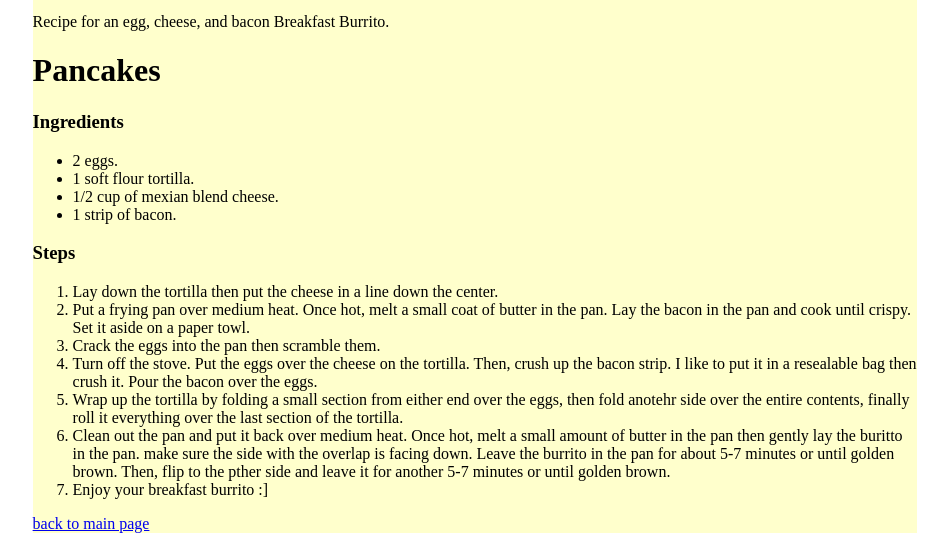
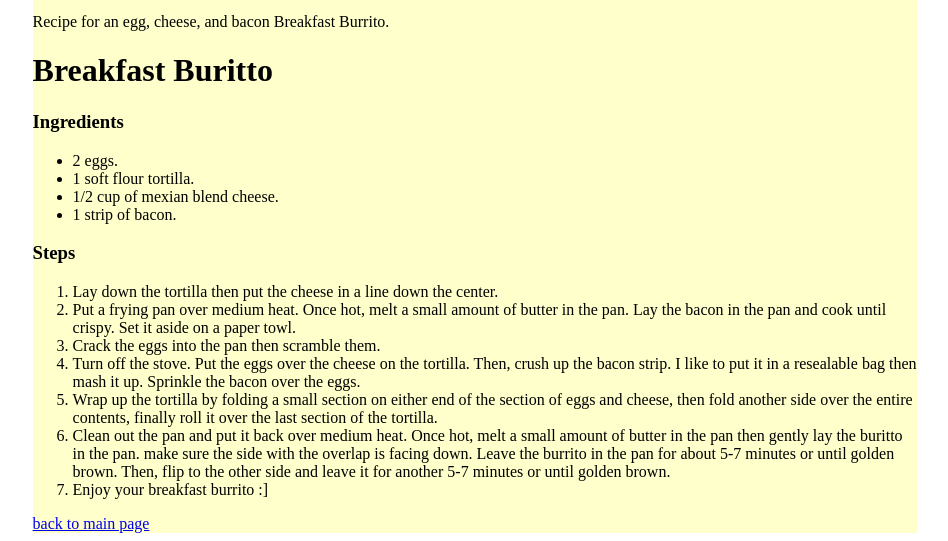
Before and after one commit to DiedToRemoval/odin-recipes, a plain HTML site: page recipes/bfastburrito.html in a window 1280 px wide. Shown: the part 311-852 px from the top of the page, without its empty margins (165-1113 px from the left). Drawn offline with Linux system fonts and the light colour scheme.

Commit message:
Fix typos and clarified instructions for recipes
Fix name of recipe on bfastburrito.html page
Fix typos in ingredients and steps on bfastburrito.html
Fix typos in ingredients and steps on pancakes.html
Clarify instructions on steps for bfastburrito.html and pancakes.html

```diff
--- a/recipes/bfastburrito.html
+++ b/recipes/bfastburrito.html
@@ -40,7 +40,7 @@
         <!-- description -->
         <p>Recipe for an egg, cheese, and bacon Breakfast Burrito.</p>
 
-        <h1>Pancakes</h1>
+        <h1>Breakfast Buritto</h1>
 
         <h3>Ingredients</h3>
         <ul>
@@ -53,11 +53,11 @@
         <h3>Steps</h3>
         <ol>
             <li>Lay down the tortilla then put the cheese in a line down the center.</li>
-            <li>Put a frying pan over medium heat. Once hot, melt a small coat of butter in the pan. Lay the bacon in the pan and cook until crispy. Set it aside on a paper towl.</li>
+            <li>Put a frying pan over medium heat. Once hot, melt a small amount of butter in the pan. Lay the bacon in the pan and cook until crispy. Set it aside on a paper towl.</li>
             <li>Crack the eggs into the pan then scramble them.</li>
-            <li>Turn off the stove. Put the eggs over the cheese on the tortilla. Then, crush up the bacon strip. I like to put it in a resealable bag then crush it. Pour the bacon over the eggs.</li>
-            <li>Wrap up the tortilla by folding a small section from either end over the eggs, then fold anotehr side over the entire contents, finally roll it everything over the last section of the tortilla.</li>
-            <li>Clean out the pan and put it back over medium heat. Once hot, melt a small amount of butter in the pan then gently lay the buritto in the pan. make sure the side with the overlap is facing down. Leave the burrito in the pan for about 5-7 minutes or until golden brown. Then, flip to the pther side and leave it for another 5-7 minutes or until golden brown.</li>
+            <li>Turn off the stove. Put the eggs over the cheese on the tortilla. Then, crush up the bacon strip. I like to put it in a resealable bag then mash it up. Sprinkle the bacon over the eggs.</li>
+            <li>Wrap up the tortilla by folding a small section on either end of the section of eggs and cheese, then fold another side over the entire contents, finally roll it over the last section of the tortilla.</li>
+            <li>Clean out the pan and put it back over medium heat. Once hot, melt a small amount of butter in the pan then gently lay the buritto in the pan. make sure the side with the overlap is facing down. Leave the burrito in the pan for about 5-7 minutes or until golden brown. Then, flip to the other side and leave it for another 5-7 minutes or until golden brown.</li>
             <li>Enjoy your breakfast burrito :]</li>
         </ol>
 
```
Also changed, not shown: recipes/pancakes.html (+3 -3 lines).
